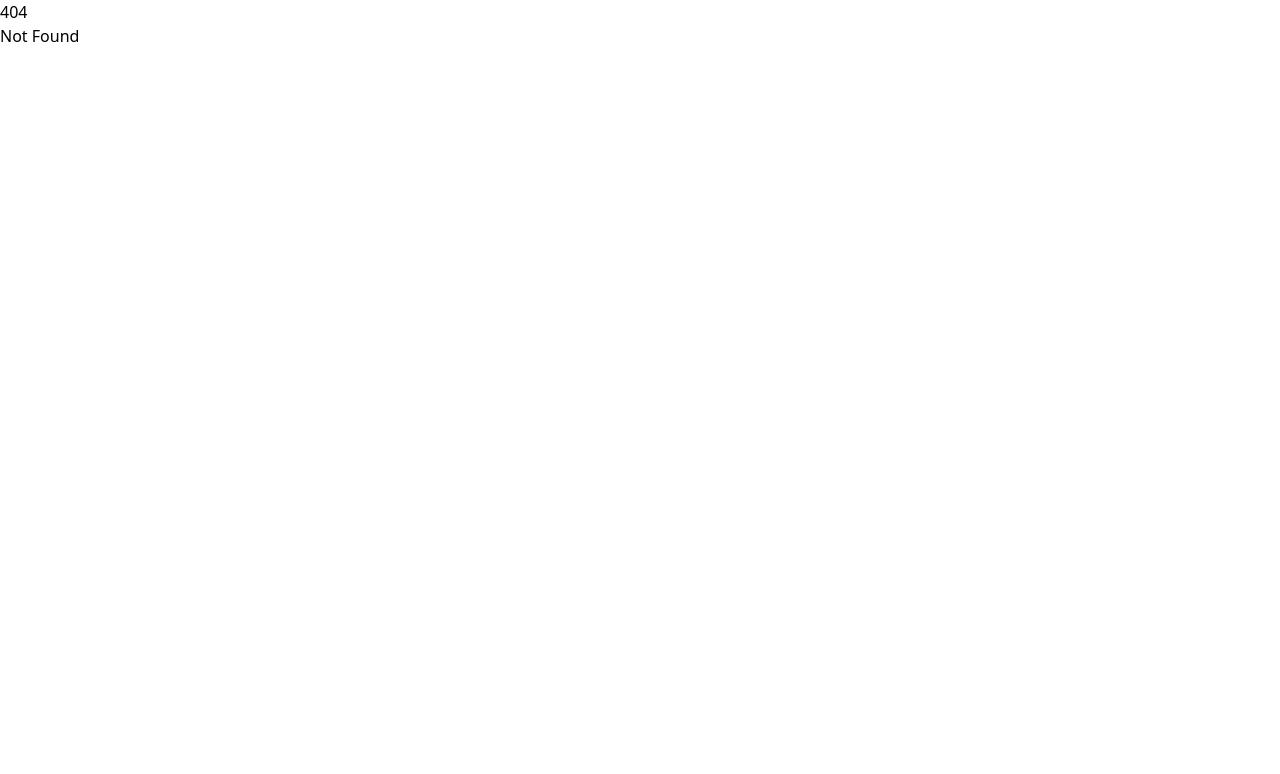
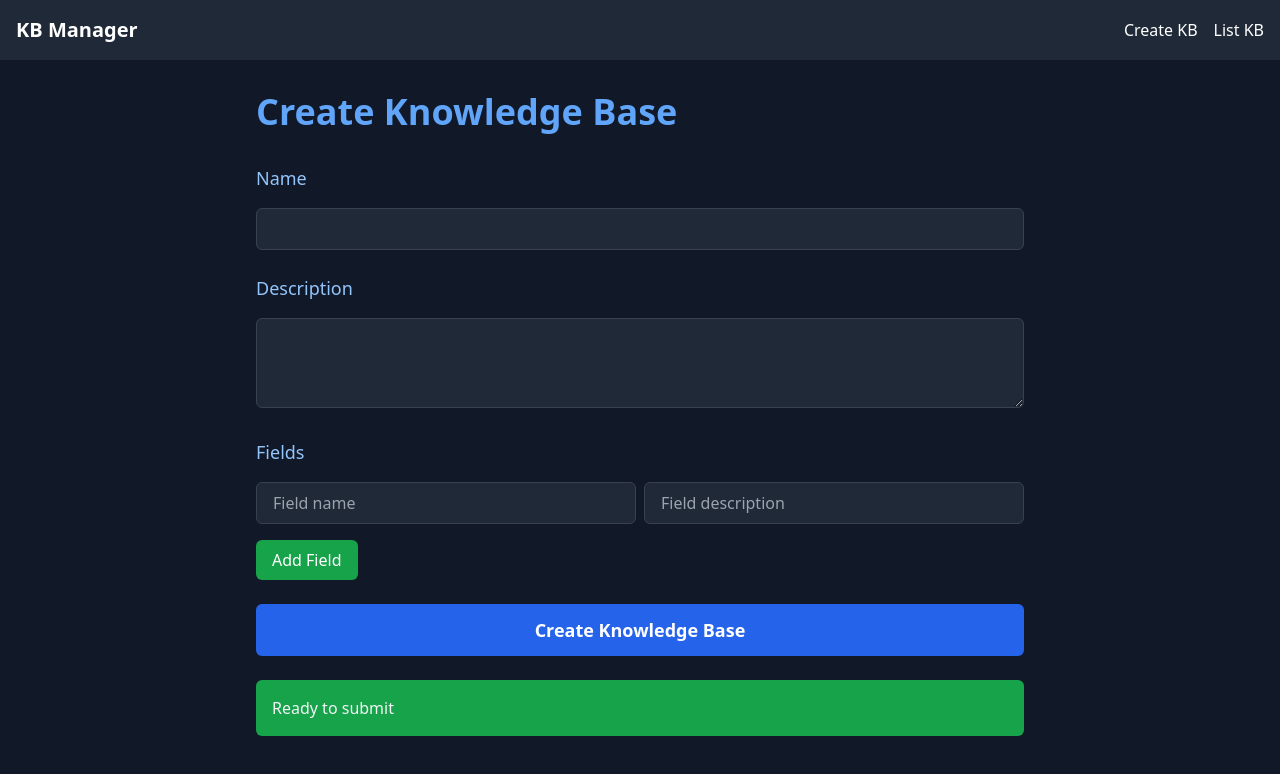
Before and after one commit to polly3223/test-kb, a SvelteKit app: page /createKb in a window 1280 px wide. Before the commit this address had no page. Shown: the top 774 px of the page. Built offline with nearby package versions, Linux system fonts and the light colour scheme.

Commit message:
create kbs and show lists

```diff
--- a/package.json
+++ b/package.json
@@ -16,6 +16,7 @@
 		"@sveltejs/kit": "^2.0.0",
 		"@sveltejs/vite-plugin-svelte": "^4.0.0-next.6",
 		"autoprefixer": "^10.4.20",
+		"mongodb": "^6.9.0",
 		"postcss": "^8.4.47",
 		"prettier": "^3.1.1",
 		"prettier-plugin-svelte": "^3.1.2",
@@ -25,5 +26,8 @@
 		"typescript": "^5.0.0",
 		"vite": "^5.0.3"
 	},
-	"type": "module"
+	"type": "module",
+	"dependencies": {
+		"@types/node": "^22.7.5"
+	}
 }
--- /dev/null
+++ b/src/lib/server/mongo.ts
@@ -0,0 +1,23 @@
+import { MongoClient } from 'mongodb';
+import { SECRET_MONGODB_URI } from '$env/static/private';
+
+if (!SECRET_MONGODB_URI) {
+	throw new Error('Please define the SECRET_MONGODB_URI environment variable');
+}
+
+const client = new MongoClient(SECRET_MONGODB_URI);
+let clientPromise: Promise<MongoClient>;
+
+if (process.env.NODE_ENV === 'development') {
+	// In development mode, use a global variable so that the value
+	// is preserved across module reloads caused by HMR (Hot Module Replacement).
+	if (!global._mongoClientPromise) {
+		global._mongoClientPromise = client.connect();
+	}
+	clientPromise = global._mongoClientPromise;
+} else {
+	// In production mode, it's best to not use a global variable.
+	clientPromise = client.connect();
+}
+
+export default clientPromise;
--- a/src/routes/+layout.svelte
+++ b/src/routes/+layout.svelte
@@ -2,4 +2,14 @@
 	import '../app.css';
 </script>
 
+<header class="bg-gray-800 text-white p-4">
+	<nav class="container mx-auto flex justify-between items-center">
+		<a href="/" class="text-xl font-bold">KB Manager</a>
+		<ul class="flex space-x-4">
+			<li><a href="/createKb" class="hover:text-gray-300">Create KB</a></li>
+			<li><a href="/listKb" class="hover:text-gray-300">List KB</a></li>
+		</ul>
+	</nav>
+</header>
+
 <slot />
--- /dev/null
+++ b/src/routes/api/createKnowledgeBase/+server.ts
@@ -0,0 +1,19 @@
+import { json } from '@sveltejs/kit';
+import type { RequestHandler } from './$types';
+import clientPromise from '$lib/server/mongo';
+
+export const POST: RequestHandler = async ({ request }) => {
+	try {
+		const knowledgeBase = await request.json();
+		const client = await clientPromise;
+		const db = client.db('ksTest');
+		const collection = db.collection('knowledgeBases');
+
+		const result = await collection.insertOne(knowledgeBase);
+
+		return json({ success: true, insertedId: result.insertedId }, { status: 201 });
+	} catch (error) {
+		console.error('Error saving knowledge base:', error);
+		return json({ success: false, error: 'Failed to save knowledge base' }, { status: 500 });
+	}
+};
--- a/src/routes/+page.svelte
+++ b/src/routes/createKb/+page.svelte
@@ -18,17 +18,46 @@
 		fields: [{ name: '', description: '' }]
 	});
 
+	// Create a proper Svelte store for submissionStatus
+	let submissionStatus: Writable<string> = writable('Ready to submit');
+
 	function addField() {
-		$knowledgeBase.fields = [...$knowledgeBase.fields, { name: '', description: '' }];
+		knowledgeBase.update((kb) => {
+			kb.fields = [...kb.fields, { name: '', description: '' }];
+			return kb;
+		});
 	}
 
-	function removeField(index) {
-		$knowledgeBase.fields = $knowledgeBase.fields.filter((_, i) => i !== index);
-	}
+	async function handleSubmit() {
+		try {
+			$submissionStatus = 'Submitting...';
+			const response = await fetch('/api/createKnowledgeBase', {
+				method: 'POST',
+				headers: {
+					'Content-Type': 'application/json'
+				},
+				body: JSON.stringify($knowledgeBase)
+			});
 
-	function handleSubmit() {
-		console.log('Submitted KnowledgeBase:', $knowledgeBase);
-		// Here you would typically send the data to your backend
+			if (!response.ok) {
+				throw new Error('Failed to create knowledge base');
+				$submissionStatus = 'Error creating knowledge base. Please try again.';
+			}
+
+			const result = await response.json();
+			console.log('Knowledge Base created:', result);
+			$submissionStatus = 'Knowledge Base created successfully!';
+
+			// Reset the form
+			$knowledgeBase = {
+				name: '',
+				description: '',
+				fields: [{ name: '', description: '' }]
+			};
+		} catch (error) {
+			console.error('Error creating knowledge base:', error);
+			$submissionStatus = 'Error creating knowledge base. Please try again.';
+		}
 	}
 
 	// Add a function to handle field updates
@@ -117,6 +146,14 @@
 			>
 				Create Knowledge Base
 			</button>
+
+			{#if $submissionStatus}
+				<div
+					class={`mt-4 p-4 rounded-md ${$submissionStatus.includes('Error') ? 'bg-red-600' : 'bg-green-600'}`}
+				>
+					{$submissionStatus}
+				</div>
+			{/if}
 		</form>
 	</div>
 </div>
--- /dev/null
+++ b/src/routes/listKb/+page.server.ts
@@ -0,0 +1,27 @@
+import type { PageServerLoad } from './$types';
+import clientPromise from '$lib/server/mongo';
+import { ObjectId } from 'mongodb';
+
+export const load: PageServerLoad = async () => {
+	try {
+		const client = await clientPromise;
+		const db = client.db('ksTest'); // Replace 'ksTest' with your actual database name
+		const knowledgeBases = await db.collection('knowledgeBases').find({}).toArray();
+
+		// Convert ObjectId to string
+		const serializedKnowledgeBases = knowledgeBases.map((kb) => ({
+			...kb,
+			_id: kb._id.toString()
+		}));
+
+		return {
+			knowledgeBases: serializedKnowledgeBases
+		};
+	} catch (error) {
+		console.error('Error fetching knowledge bases:', error);
+		return {
+			knowledgeBases: [],
+			error: 'Failed to fetch knowledge bases'
+		};
+	}
+};
--- /dev/null
+++ b/src/routes/listKb/+page.svelte
@@ -0,0 +1,30 @@
+<script lang="ts">
+	import type { PageData } from './$types';
+
+	export let data: PageData;
+</script>
+
+<svelte:head>
+	<title>Knowledge Bases</title>
+</svelte:head>
+
+<div class="min-h-screen bg-gray-900 text-gray-100 p-8">
+	<div class="max-w-3xl mx-auto">
+		<h1 class="text-4xl font-bold mb-8 text-blue-400">Knowledge Bases</h1>
+
+		{#if data.error}
+			<p class="text-red-500 bg-red-900 p-4 rounded-md">{data.error}</p>
+		{:else if data.knowledgeBases.length === 0}
+			<p class="text-gray-300 bg-gray-800 p-4 rounded-md">No knowledge bases found.</p>
+		{:else}
+			<ul class="space-y-4">
+				{#each data.knowledgeBases as kb}
+					<li class="bg-gray-800 shadow rounded-lg p-6 border border-gray-700">
+						<h2 class="text-2xl font-semibold text-blue-300 mb-2">{kb.name}</h2>
+						<p class="text-gray-300">{kb.description}</p>
+					</li>
+				{/each}
+			</ul>
+		{/if}
+	</div>
+</div>
```
Also changed, not shown: 1 other file (tests, documents, lock files or other folders).
